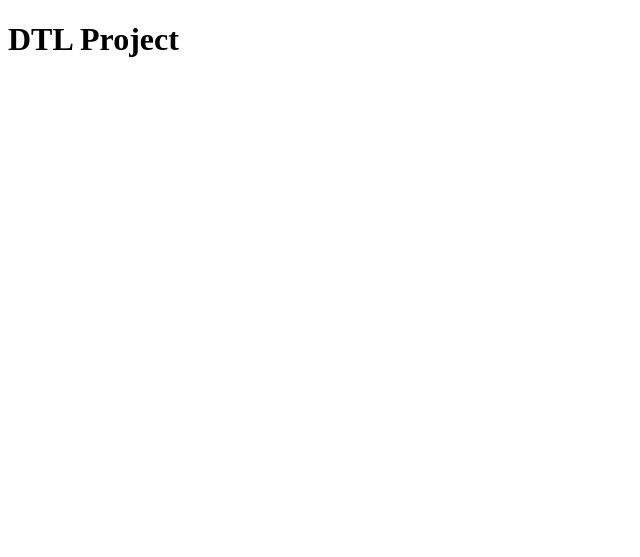
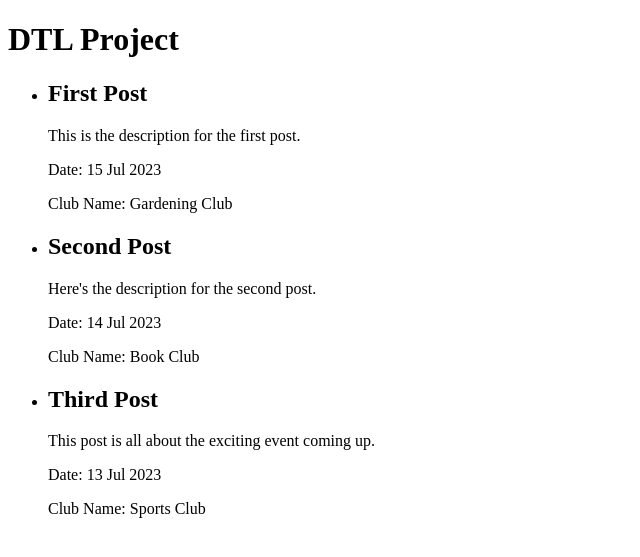
Before and after one commit to Hardvan/DTL-Project, a Flask app: page / in a window 1280 px wide. Shown: the top 557 px of the page, without its empty margins (0-640 px from the left). Run offline with Flask 3, Linux system fonts and the light colour scheme; parts of the project's set-up code (start-up, migrations or seed data) failed here and were passed over.

Commit message:
Add sample data & render

```diff
--- a/app.py
+++ b/app.py
@@ -1,6 +1,8 @@
 from flask import Flask, render_template, request
 from pymongo.mongo_client import MongoClient
 from pymongo.server_api import ServerApi
+import json
+from datetime import datetime
 
 import os
 from dotenv import load_dotenv
@@ -39,13 +41,32 @@ if test:
     print("✅ Retrieved the sample document.")
 
     # Delete the sample document added
-    # collection.delete_one({'name': name})
+    collection.delete_one({'name': name})
+    print("✅ Deleted the sample document.")
+
+
+def formatData(posts_dict):
+
+    for post in posts_dict:
+        # Convert date from string to datetime object
+        post['date'] = datetime.strptime(post['date'], '%Y-%m-%d')
+
+        # Convert date to string in the format DD MMM YYYY
+        post['date_str'] = post['date'].strftime('%d %b %Y')
+
+    return posts_dict
 
 
 @app.route('/')
 def index():
 
-    return render_template('index.html')
+    with open('./static/json/sample_posts.json', 'r') as file:
+        data = json.load(file)
+        posts_dict = data['posts']
+
+    posts_dict = formatData(posts_dict)
+
+    return render_template('index.html', posts_dict=posts_dict)
 
 
 if __name__ == '__main__':
--- /dev/null
+++ b/static/json/sample_posts.json
@@ -0,0 +1,22 @@
+{
+  "posts": [
+    {
+      "title": "First Post",
+      "desc": "This is the description for the first post.",
+      "date": "2023-07-15",
+      "clubName": "Gardening Club"
+    },
+    {
+      "title": "Second Post",
+      "desc": "Here's the description for the second post.",
+      "date": "2023-07-14",
+      "clubName": "Book Club"
+    },
+    {
+      "title": "Third Post",
+      "desc": "This post is all about the exciting event coming up.",
+      "date": "2023-07-13",
+      "clubName": "Sports Club"
+    }
+  ]
+}
--- a/templates/index.html
+++ b/templates/index.html
@@ -8,5 +8,16 @@
 
   <body>
     <h1>DTL Project</h1>
+
+    <ul>
+      {% for post in posts_dict %}
+      <li>
+        <h2>{{ post.title }}</h2>
+        <p>{{ post.desc }}</p>
+        <p>Date: {{ post.date_str }}</p>
+        <p>Club Name: {{ post.clubName }}</p>
+      </li>
+      {% endfor %}
+    </ul>
   </body>
 </html>
```
